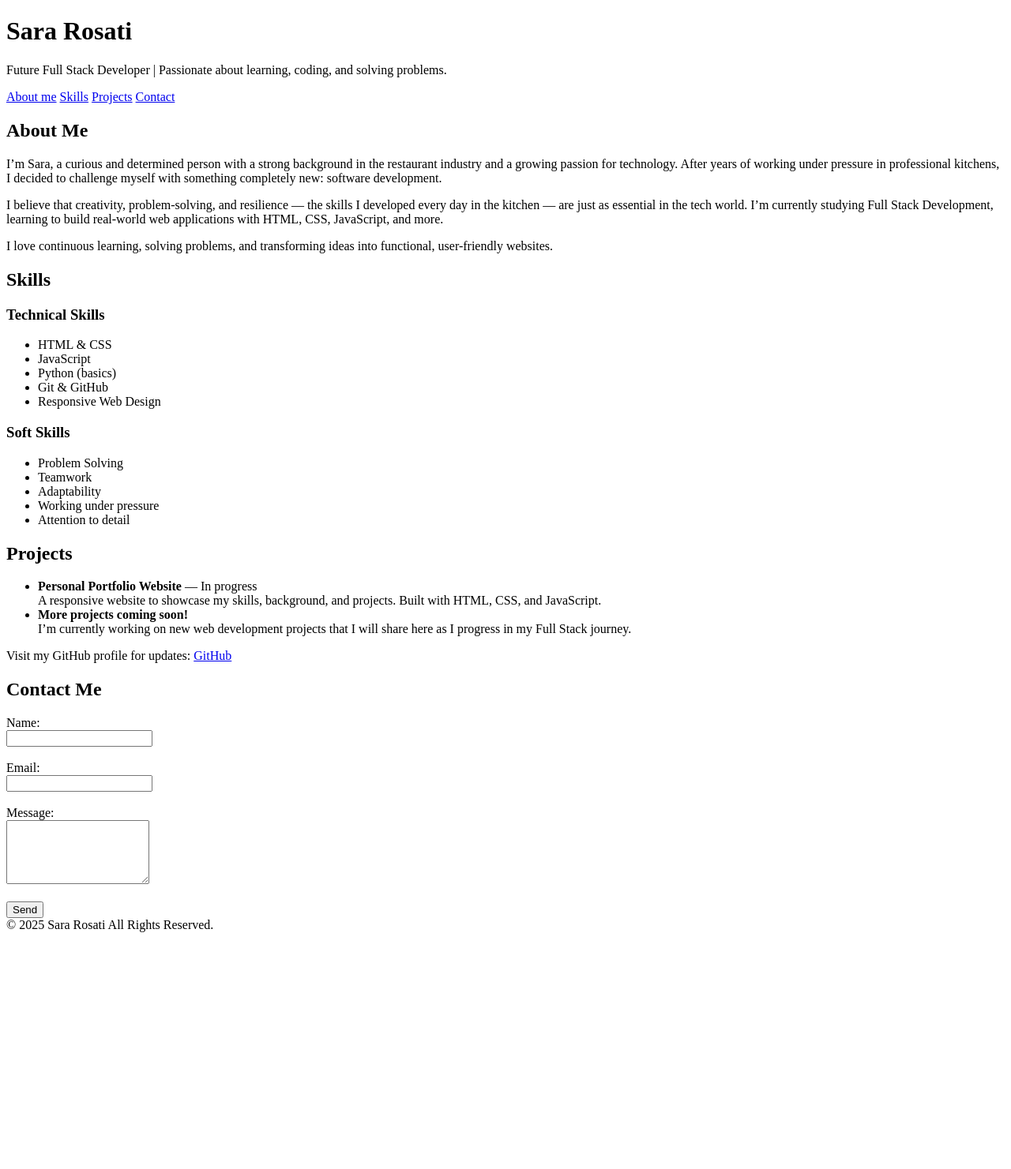
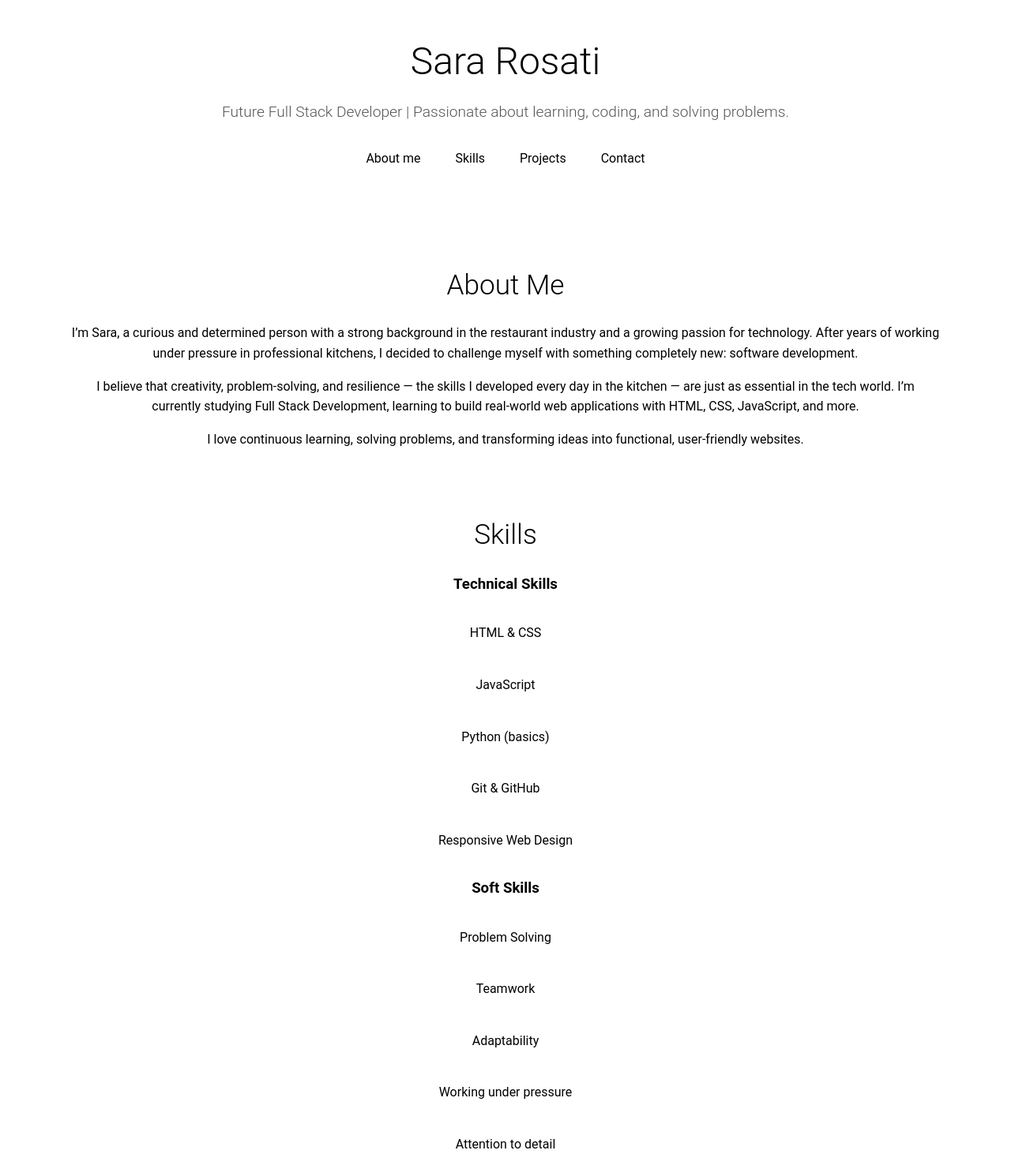
Before and after one commit to Saretta1194/SaraRosati, a plain HTML site: page index.html in a window 1280 px wide. Shown: the top 1481 px of the page at 79% size. Before the commit the page ends 1189 px from the top, so only its background shows below. Drawn offline with Linux system fonts and the light colour scheme.

Commit message:
Add css style

```diff
--- a/assets/css/style.css
+++ b/assets/css/style.css
@@ -0,0 +1,166 @@
+body {
+    font-family: 'Roboto', sans-serif;
+    margin: 0;
+    padding: 0;
+    background: var(--background-color);
+    color: var(--primary-color);
+    line-height: 1.6;
+}
+
+header {
+    background: transparent;
+    padding: 40px 20px;
+    text-align: center;
+    position: relative;
+}
+
+header h1 {
+    margin: 0;
+    font-size: 3em;
+    font-weight: 300;
+}
+
+header p {
+    margin: 10px 0 0;
+    color: #555;
+    font-size: 1.2em;
+    font-weight: 300;
+}
+
+.nav-toggle {
+    display: none;
+}
+
+.nav-toggle-label {
+    display: none;
+    font-size: 2em;
+    cursor: pointer;
+    position: absolute;
+    top: 20px;
+    right: 20px;
+}
+
+nav {
+    margin-top: 30px;
+    text-align: center;
+}
+
+nav a {
+    margin: 0 20px;
+    text-decoration: none;
+    color: var(--primary-color);
+    font-weight: 400;
+    font-size: 1em;
+    transition: color 0.3s ease;
+}
+
+nav a:hover {
+    color: var(--accent-color);
+}
+
+@media (max-width: 768px) {
+    .nav-toggle-label {
+        display: block;
+    }
+
+    nav {
+        display: none;
+        position: absolute;
+        top: 100%;
+        left: 0;
+        background: #fff;
+        width: 100%;
+        box-shadow: 0 2px 4px rgba(0,0,0,0.1);
+    }
+
+    .nav-toggle:checked + .nav-toggle-label + nav {
+        display: block;
+    }
+
+    nav a {
+        display: block;
+        margin: 15px 0;
+    }
+}
+
+section {
+    max-width: 1100px;
+    margin: 80px auto;
+    padding: 0 20px;
+    text-align: center;
+}
+
+h2 {
+    font-size: 2.2em;
+    font-weight: 300;
+    margin-bottom: 20px;
+}
+
+ul {
+    list-style: none;
+    padding: 0;
+    max-width: 600px;
+    margin: 0 auto;
+}
+
+li {
+    background: var(--light-gray);
+    margin: 10px 0;
+    padding: 15px;
+    border-radius: 6px;
+}
+
+form {
+    max-width: 500px;
+    margin: 0 auto;
+    text-align: left;
+}
+
+form label {
+    display: block;
+    margin: 15px 0 5px;
+}
+
+form input, form textarea {
+    width: 100%;
+    padding: 10px;
+    margin-top: 5px;
+    border: 1px solid #ccc;
+    border-radius: 4px;
+    font-family: 'Roboto', sans-serif;
+    font-size: 1em;
+}
+
+form button {
+    background: var(--accent-color);
+    color: #fff;
+    padding: 10px 25px;
+    border: none;
+    border-radius: 4px;
+    cursor: pointer;
+    margin-top: 20px;
+    font-size: 1em;
+    transition: background 0.3s ease;
+}
+
+form button:hover {
+    background: #005f99;
+}
+
+footer {
+    text-align: center;
+    padding: 40px 20px;
+    background: var(--primary-color);
+    color: #fff;
+    margin-top: 60px;
+    font-size: 0.9em;
+}
+
+@media (max-width: 480px) {
+    header h1 {
+        font-size: 1.8em;
+    }
+    h2 {
+        font-size: 1.6em;
+    }
+}
--- a/index.html
+++ b/index.html
@@ -3,7 +3,19 @@
 <head>
     <meta charset="UTF-8">
     <meta name="viewport" content="width=device-width, initial-scale=1.0">
+    <meta name="description" content="Personal website and portfolio of Sara Rosati, aspiring Full Stack Developer. Discover my background, skills, projects, and contact information.">
+    <meta name="keywords" content="Sara Rosati, Full Stack Developer, Web Development, Portfolio, Coding, HTML, CSS, JavaScript, Junior Developer, Career Change, Tech Portfolio">
     <title>Sara Rosati| Junior Full Stack Developer</title>
+
+    <!--font awesome and google fonts-->
+    <link rel="preconnect" href="https://fonts.googleapis.com">
+    <link rel="preconnect" href="https://fonts.gstatic.com" crossorigin>
+    <link href="https://fonts.googleapis.com/css2?family=Quicksand:wght@300..700&family=Roboto+Serif:ital,opsz,wght@0,8..144,100..900;1,8..144,100..900&family=Share+Tech+Mono&display=swap" rel="stylesheet">
+
+    <!-- favicon -->
+    <link rel="apple-touch-icon" sizes="180x180" href="assets/favicon/apple-touch-icon.png">
+    <link rel="icon" type="image/png" sizes="32x32" href="assets/favicon/favicon-32x32.png">
+    <link rel="icon" type="image/png" sizes="16x16" href="assets/favicon/favicon-16x16.png">
     <link rel="stylesheet" href="assets/css/style.css">
 </head>
 <body>
@@ -11,10 +23,10 @@
         <h1>Sara Rosati</h1>
         <p>Future Full Stack Developer | Passionate about learning, coding, and solving problems.</p>
         <nav>
-        <a href="#aboutme">About me</a>
+        <a href="#about">About me</a>
         <a href="#skills">Skills</a>
         <a href="#projects">Projects</a>
-        <a href="#conctact">Contact</a>
+        <a href="#contact">Contact</a>
         </nav>
     </header>
 
@@ -89,15 +101,20 @@
     </section>
 
     <footer>
+    <ul id="social-networks">
+        <li> <a href="http://www.facebook.com/" target="_blank" rel="noopener"
+            aria-label="visit our Facebook page(opens in a new tab)"><i class="fa-brands fa-facebook"></i></a></li>
+        <li> <a href="http://www.instagram.com/" target="_blank" rel="noopener"
+            aria-label="visit our instagram page(opens in a new tab)"><i class="fa-brands fa-instagram"></i></a></li>
+        <li> <a href="http://www.twitter.com/" target="_blank" rel="noopener"
+            aria-label="visit our Facebook page(opens in a new tab)"><i class="fa-brands fa-twitter"></i></a></li>
+
+    </ul>
+    <br>
         &copy; 2025 Sara Rosati All Rights Reserved.
     </footer>
 
-
-
-
-
-
-
+    <script src="https://kit.fontawesome.com/acd11ec600.js" crossorigin="anonymous"></script>
 
 </body>
 </html>
```
